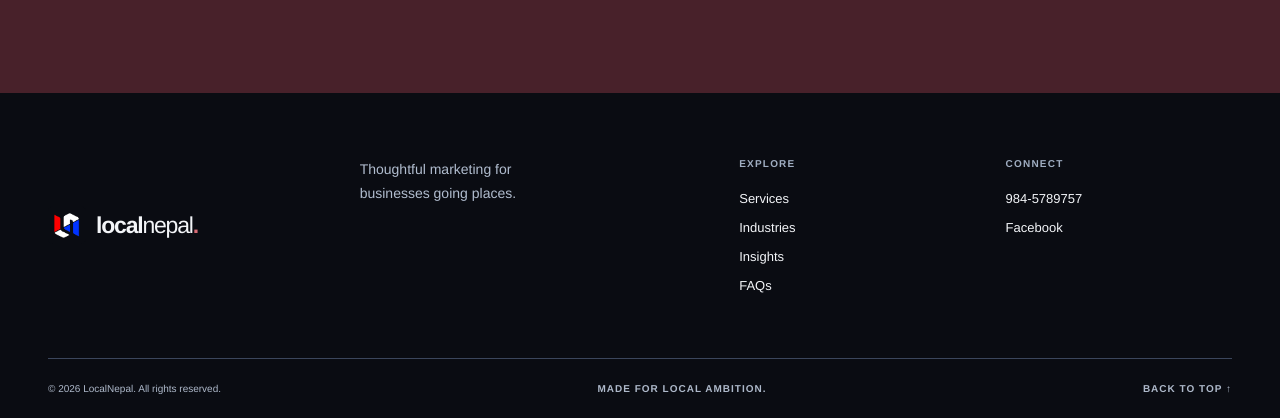
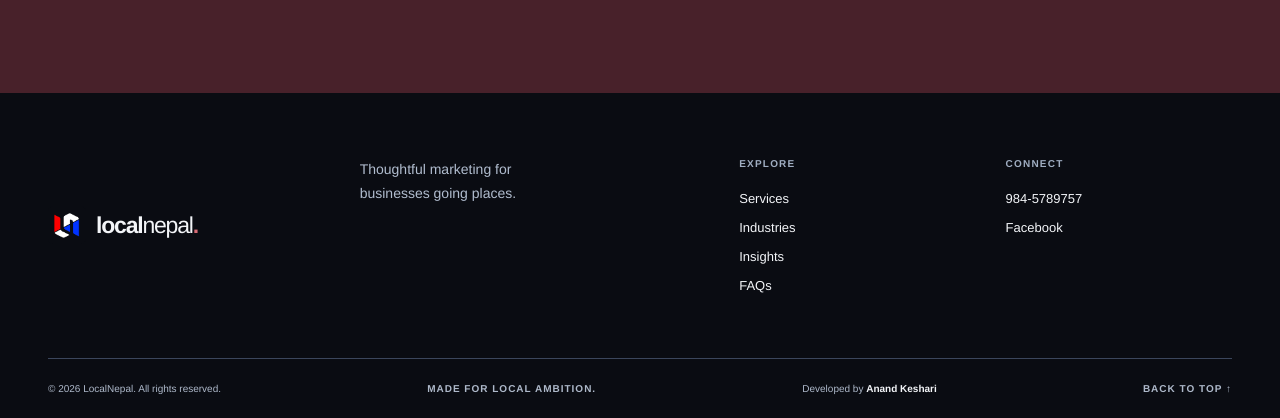
Before and after one commit to anandksri/localnepal.com.np, a plain HTML site: page index.html in a window 1280 px wide. Shown: the part 6004-6422 px from the top of the page. Drawn offline with Linux system fonts and the light colour scheme.

Commit message:
Add developer credit to footer
Co-authored-by: Copilot <223556219+Copilot@users.noreply.github.com>

```diff
--- a/index.html
+++ b/index.html
@@ -187,6 +187,6 @@
       </div>
     </section>
   </main>
-  <footer class="footer"><div class="container footer-main"><a class="brand" href="#home"><img src="images/localnepal.png" alt="" width="38" height="38"><span>local<span class="brand-accent">nepal</span><span class="brand-dot">.</span></span></a><p>Thoughtful marketing for<br>businesses going places.</p><div><span class="footer-label">EXPLORE</span><a href="#services">Services</a><a href="#industries">Industries</a><a href="resources.html">Insights</a><a href="#questions">FAQs</a></div><div><span class="footer-label">CONNECT</span><a href="tel:+9779845789757">984-5789757</a><a href="https://www.facebook.com/profile.php?id=61578583409553">Facebook</a></div></div><div class="container footer-bottom"><span>© 2026 LocalNepal. All rights reserved.</span><span>MADE FOR LOCAL AMBITION.</span><a href="#home">BACK TO TOP ↑</a></div></footer>
+  <footer class="footer"><div class="container footer-main"><a class="brand" href="#home"><img src="images/localnepal.png" alt="" width="38" height="38"><span>local<span class="brand-accent">nepal</span><span class="brand-dot">.</span></span></a><p>Thoughtful marketing for<br>businesses going places.</p><div><span class="footer-label">EXPLORE</span><a href="#services">Services</a><a href="#industries">Industries</a><a href="resources.html">Insights</a><a href="#questions">FAQs</a></div><div><span class="footer-label">CONNECT</span><a href="tel:+9779845789757">984-5789757</a><a href="https://www.facebook.com/profile.php?id=61578583409553">Facebook</a></div></div><div class="container footer-bottom"><span>© 2026 LocalNepal. All rights reserved.</span><span>MADE FOR LOCAL AMBITION.</span><span class="footer-credit">Developed by <a href="https://anandkeshari.com.np">Anand Keshari</a></span><a href="#home">BACK TO TOP ↑</a></div></footer>
 </body>
 </html>
--- a/style.css
+++ b/style.css
@@ -170,6 +170,7 @@ h2 { margin-bottom: 0; font-size: clamp(46px, 5vw, 68px); line-height: 1.08; }
 .footer-label { margin-bottom: 8px; color: #a0aec2; font-size: 10px; font-weight: 700; letter-spacing: .12em; }
 .footer-bottom { display: flex; justify-content: space-between; gap: 20px; padding: 22px 0; border-top: 1px solid #3b465c; color: #aeb9ca; font-size: 10px; line-height: 1.5; }
 .footer-bottom span:nth-child(2), .footer-bottom a { font-weight: 700; letter-spacing: .1em; }
+.footer-credit a { color: #f3f5f8; letter-spacing: normal; }
 
 .resource-hero { padding: 105px 0 0; background: var(--navy); }
 .resource-hero h1 { max-width: 900px; }
```
Also changed, not shown: resources.html (+1 -1 lines).
